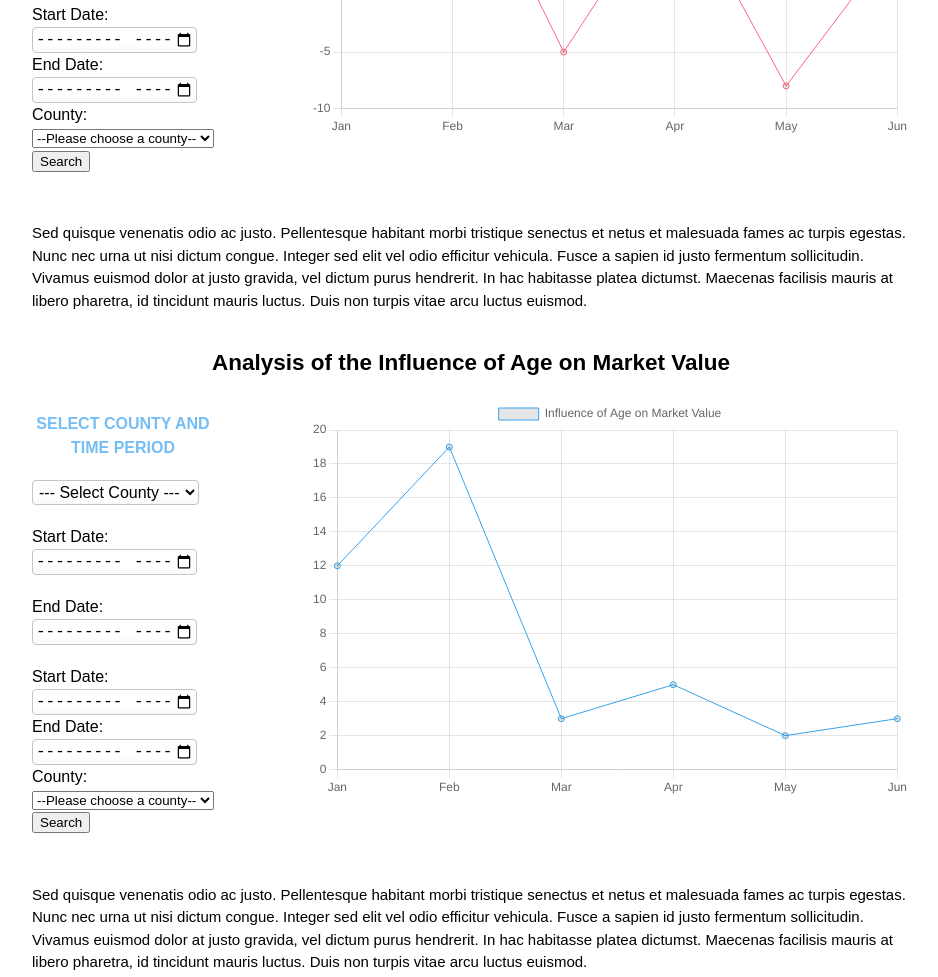
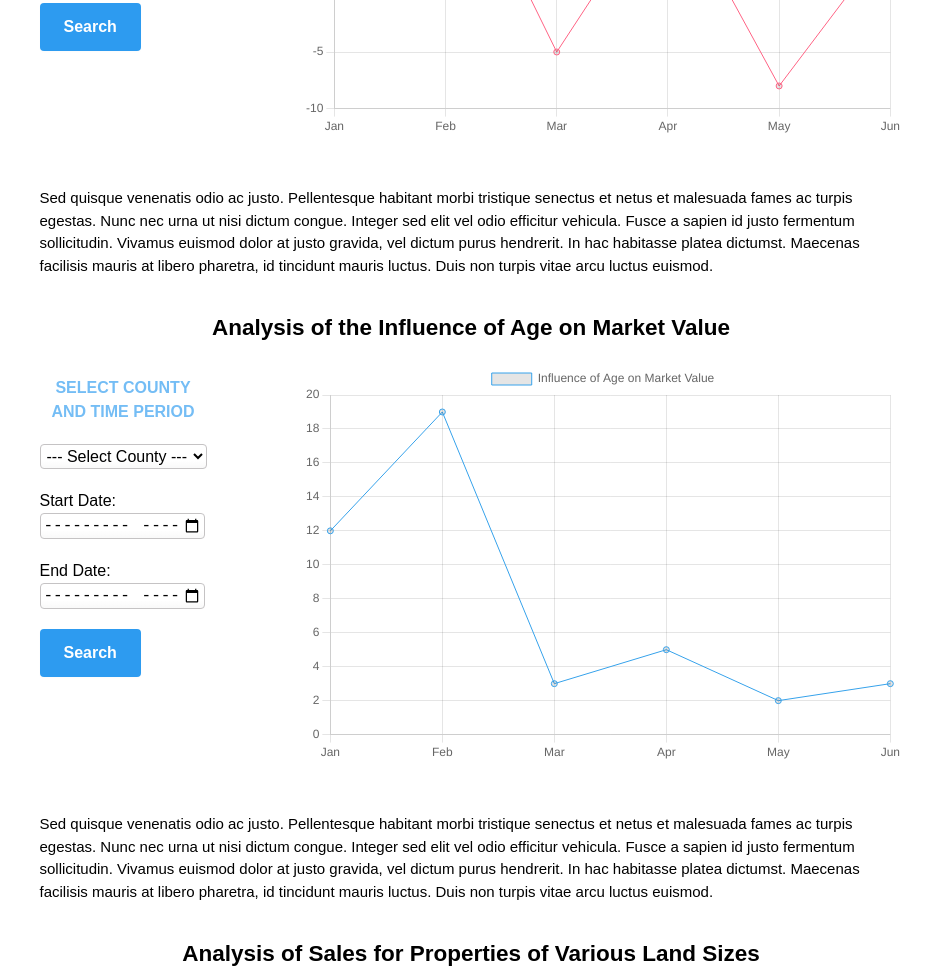
Before and after one commit to williamGarcia99x/Real_Estate_Explorer, a website: page App/Pages/propertyAnalysis.html in a window 1280 px wide. Shown: the part 1225-2202 px from the top of the page, without its empty margins (169-1107 px from the left). Drawn offline with nearby package versions, Linux system fonts and the light colour scheme.

Commit message:
fixed property page after merge

```diff
--- a/App/Pages/propertyAnalysis.html
+++ b/App/Pages/propertyAnalysis.html
@@ -70,6 +70,7 @@
             <div>
               <select id="county" size="1">
                 <option value="">--- Select County ---</option>
+                <option value="Miami-Dade">Miami-Dade</option>
               </select>
             </div>
             <div>
@@ -80,34 +81,7 @@
               <label for="end-date">End Date:</label>
               <input id="end-date" type="month" min="2022-01" max="2023-06" />
             </div>
-
-          <form class="input-form">
-            <label for="start-date">Start Date:</label>
-            <input
-              id="start-date"
-              type="month"
-              min="2022-01"
-              max="2023-06"
-              required
-            />
-
-            <label for="end-date">End Date:</label>
-            <input
-              id="end-date"
-              type="month"
-              min="2022-01"
-              max="2023-06"
-              required
-            />
-
-            <label for="county-select">County:</label>
-            <select id="county-select" required>
-              <option value="">--Please choose a county--</option>
-              <option value="Miami-Dade">Miami-Dade</option>
-            </select>
-
-            <input type="submit" value="Search" />
-
+            <input class="search-button" type="submit" value="Search" />
           </form>
 
           <div>
@@ -141,6 +115,7 @@
             <div>
               <select id="county" size="1">
                 <option value="">--- Select County ---</option>
+                <option value="Miami-Dade">Miami-Dade</option>
               </select>
             </div>
             <div>
@@ -151,34 +126,7 @@
               <label for="end-date">End Date:</label>
               <input id="end-date" type="month" min="2022-01" max="2023-06" />
             </div>
-
-          <form class="input-form">
-            <label for="start-date">Start Date:</label>
-            <input
-              id="start-date"
-              type="month"
-              min="2022-01"
-              max="2023-06"
-              required
-            />
-
-            <label for="end-date">End Date:</label>
-            <input
-              id="end-date"
-              type="month"
-              min="2022-01"
-              max="2023-06"
-              required
-            />
-
-            <label for="county-select">County:</label>
-            <select id="county-select" required>
-              <option value="">--Please choose a county--</option>
-              <option value="Miami-Dade">Miami-Dade</option>
-            </select>
-
-            <input type="submit" value="Search" />
-
+            <input class="search-button" type="submit" value="Search" />
           </form>
           <div>
             <canvas
@@ -210,6 +158,7 @@
             <div>
               <select id="county" size="1">
                 <option value="">--- Select County ---</option>
+                <option value="Miami-Dade">Miami-Dade</option>
               </select>
             </div>
             <div>
@@ -220,34 +169,7 @@
               <label for="end-date">End Date:</label>
               <input id="end-date" type="month" min="2022-01" max="2023-06" />
             </div>
-
-          <form class="input-form">
-            <label for="start-date">Start Date:</label>
-            <input
-              id="start-date"
-              type="month"
-              min="2022-01"
-              max="2023-06"
-              required
-            />
-
-            <label for="end-date">End Date:</label>
-            <input
-              id="end-date"
-              type="month"
-              min="2022-01"
-              max="2023-06"
-              required
-            />
-
-            <label for="county-select">County:</label>
-            <select id="county-select" required>
-              <option value="">--Please choose a county--</option>
-              <option value="Miami-Dade">Miami-Dade</option>
-            </select>
-
-            <input type="submit" value="Search" />
-
+            <input class="search-button" type="submit" value="Search" />
           </form>
           <div>
             <canvas
--- a/App/css/styleProperty.css
+++ b/App/css/styleProperty.css
@@ -135,6 +135,21 @@
   margin: 20px 0 20px 0;
 }
 
+.dropdown-group .search-button {
+  background-color: #2D9BF0;
+  border: 1px solid transparent;
+  border-radius: .25rem;
+  box-shadow: rgba(0, 0, 0, 0.02) 0 1px 3px 0;
+  box-sizing: border-box;
+  color: #fff;
+  cursor: pointer;
+  font-size: 16px;
+  font-weight: 600;
+  margin: 0;
+  min-height: 3rem;
+  padding: calc(.875rem - 1px) calc(1.5rem - 1px);
+}
+
 #county, #start-date, #end-date {
   border: 1px solid #C5C3C4;
   border-radius: 0.25em;
```
